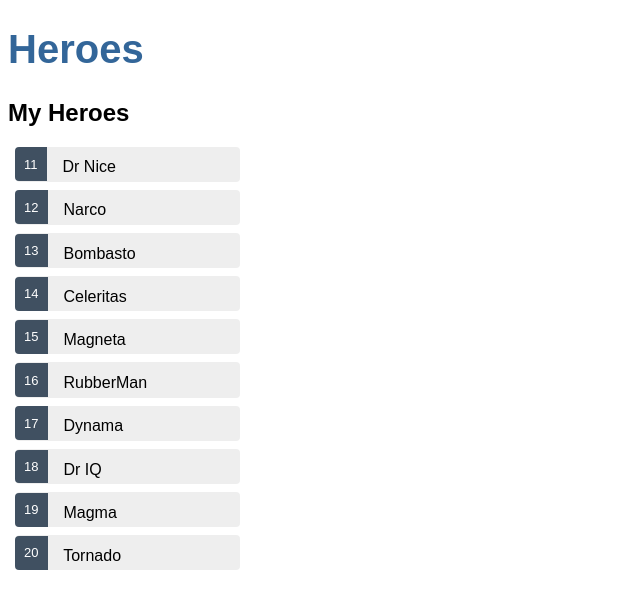
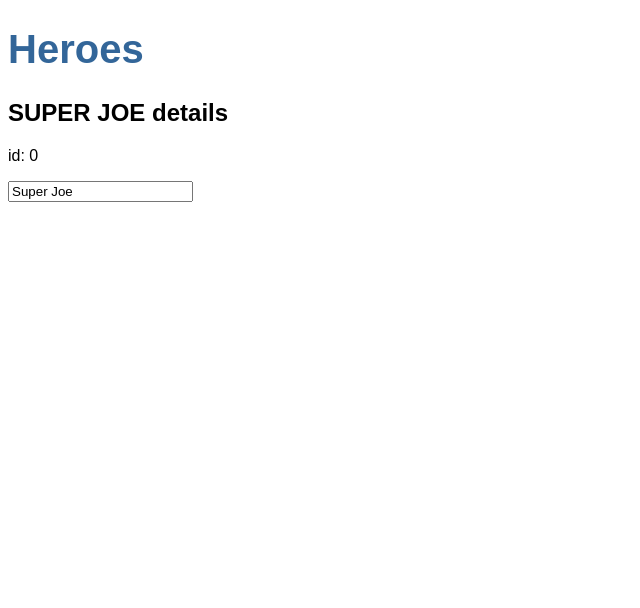
Before and after one commit to joeAlpha/angularTutorial, an Angular app in the folder app/: page / in a window 1280 px wide. Shown: the top 608 px of the page, without its empty margins (0-640 px from the left). Built offline with nearby package versions, Linux system fonts and the light colour scheme.

Commit message:
Practice of hero editor done

```diff
--- a/app/src/app/heroes/heroes.component.html
+++ b/app/src/app/heroes/heroes.component.html
@@ -1,20 +1,20 @@
-<!-- <h2>{{hero.name | uppercase}} details</h2>
+<h2>{{hero.name | uppercase}} details</h2>
 
 <p>id: {{hero.id}}</p>
 <div>
     <input type="text" placeholder="name" [(ngModel)]="hero.name">
 </div>
- -->
-<h2>My Heroes</h2>
+
+<!-- <h2>My Heroes</h2>
 <ul class="heroes">
   <li *ngFor="let hero of heroes" (click)="onSelect(hero)" [class.selected]="hero === selectedHero">
     <span class="badge">{{hero.id}}</span> {{hero.name}}
   </li>
-</ul>
+</ul> -->
 
 <!-- If the value of selectedHero is undefined, Angular removes this
 element from the DOM -->
-<div *ngIf="selectedHero">
+<!-- <div *ngIf="selectedHero">
   <h2>{{selectedHero.name | uppercase}} Details</h2>
   <div><span>id: </span>{{selectedHero.id}}</div>
   <div>
@@ -23,3 +23,4 @@ element from the DOM -->
     </label>
   </div>
 </div>
+ -->
--- a/app/src/app/heroes/heroes.component.ts
+++ b/app/src/app/heroes/heroes.component.ts
@@ -1,6 +1,6 @@
 import { Component, OnInit } from '@angular/core';
 import { Hero } from './hero';
-import { HEROES } from './mock-heroes';
+// import { HEROES } from './mock-heroes';
 
 @Component({
   selector: 'app-heroes',
@@ -8,13 +8,13 @@ import { HEROES } from './mock-heroes';
   styleUrls: ['./heroes.component.css']
 })
 export class HeroesComponent implements OnInit {
- /*  hero: Hero = {
+  hero: Hero = {
     id: 0,
     name: 'Super Joe'
-  }; */
+  };
 
-  selectedHero: Hero;
-  heroes = HEROES;
+  // selectedHero: Hero;
+  // heroes = HEROES;
 
   constructor() { }
 
@@ -22,7 +22,7 @@ export class HeroesComponent implements OnInit {
   }
 
   // Responds to click event in the template
-  onSelect(hero: Hero): void {
+/*   onSelect(hero: Hero): void {
     this.selectedHero = hero;
-  }
+  } */
 }
--- a/app/src/app/heroes/mock-heroes.ts
+++ b/app/src/app/heroes/mock-heroes.ts
@@ -1,4 +1,4 @@
-import { Hero } from './hero';
+/* import { Hero } from './hero';
 
 export const HEROES: Hero[] = [
   { id: 11, name: 'Dr Nice' },
@@ -11,4 +11,4 @@ export const HEROES: Hero[] = [
   { id: 18, name: 'Dr IQ' },
   { id: 19, name: 'Magma' },
   { id: 20, name: 'Tornado' }
-];
+]; */
```
Also changed, not shown: 1 other file (tests, documents, lock files or other folders).
